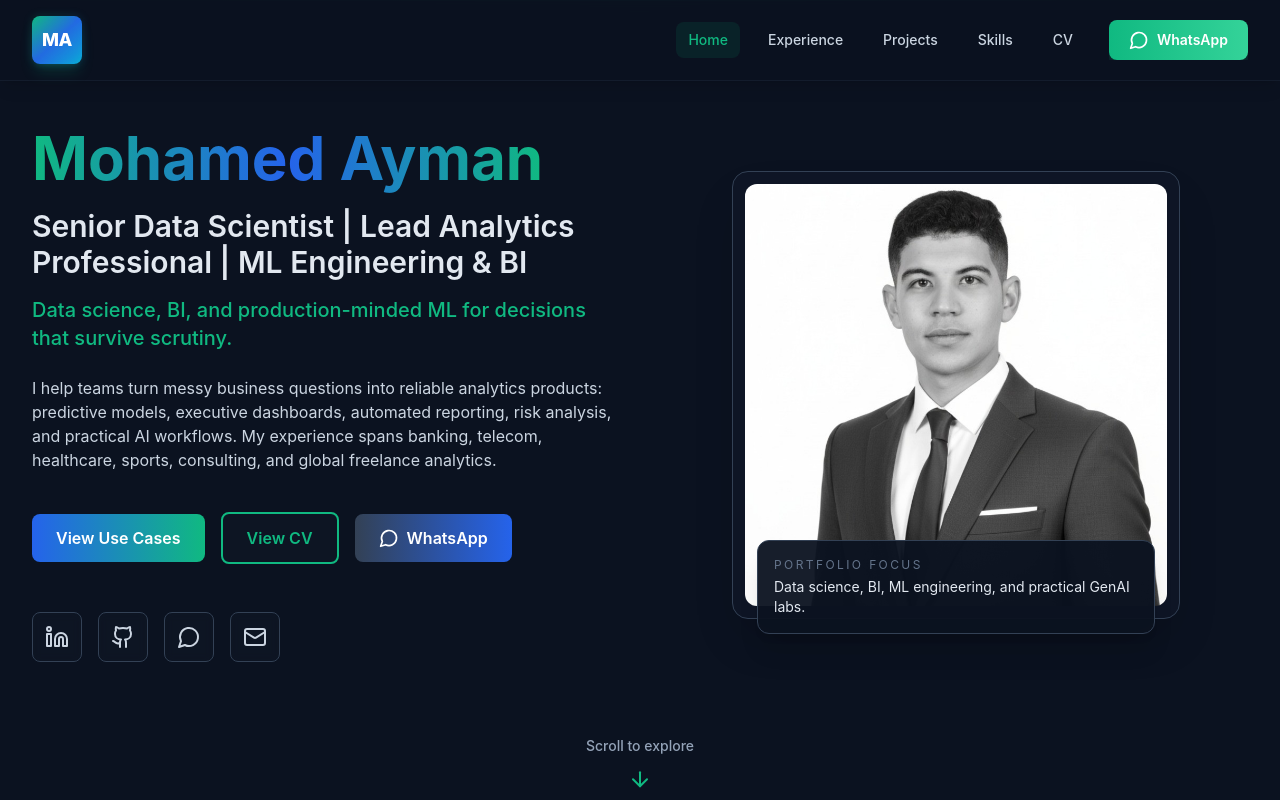
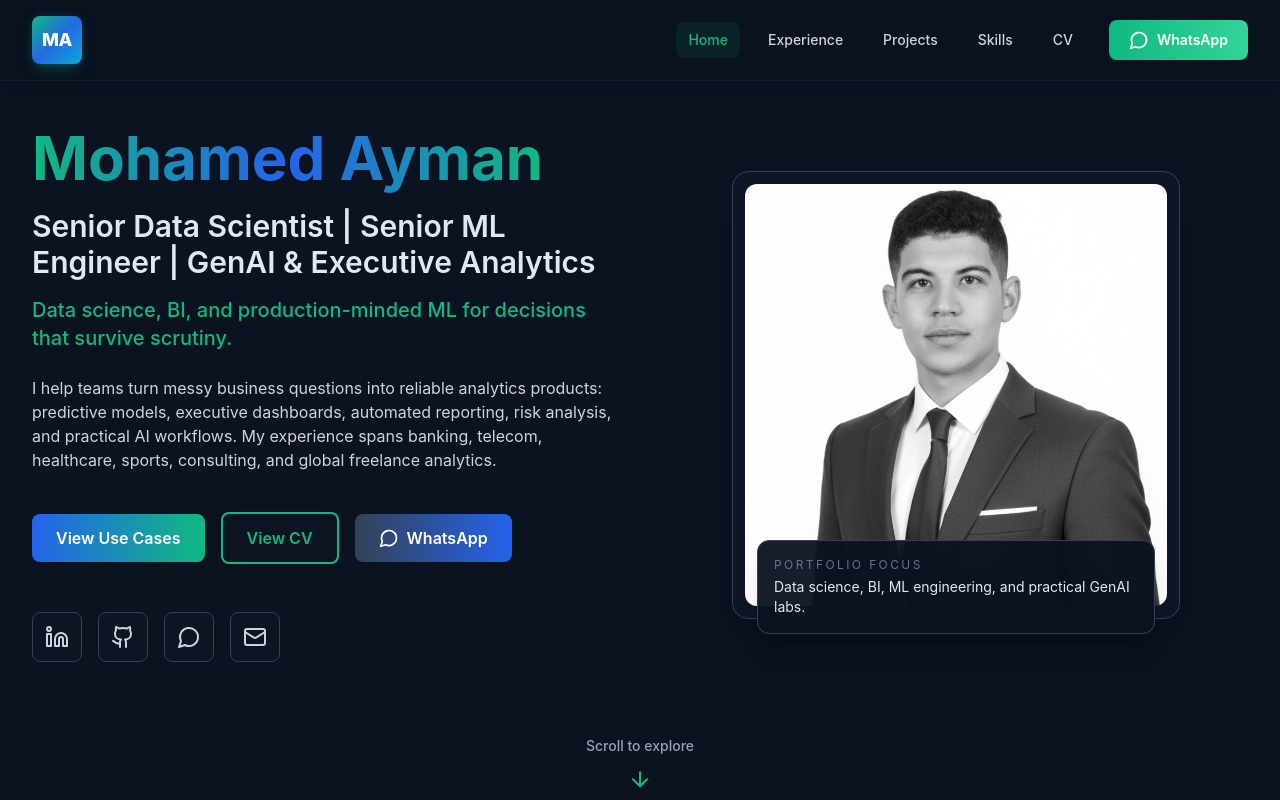
Before and after one commit to ayman-stat/ayman-stat, a Next.js app: page / in a window 1280 px wide. Shown: the top 800 px of the page. Built offline with nearby package versions, Linux system fonts and the light colour scheme.

Commit message:
Update senior positioning and resume

```diff
--- a/app/layout.tsx
+++ b/app/layout.tsx
@@ -4,12 +4,13 @@ import Header from '@/components/Header'
 import Footer from '@/components/Footer'
 
 export const metadata: Metadata = {
-  title: 'Mohamed Ayman | Senior Data Scientist & Analytics Lead',
+  title: 'Mohamed Ayman | Senior Data Scientist & Senior ML Engineer',
   description: 'Portfolio of Mohamed Ayman: senior data science, business intelligence, predictive modeling, ML engineering, and practical GenAI/cloud AI development.',
   keywords: [
     'Senior Data Scientist',
-    'Lead Data Scientist',
-    'Analytics Lead',
+    'Senior Machine Learning Engineer',
+    'Senior AI Engineer',
+    'Senior Analytics',
     'Machine Learning Engineer',
     'Business Intelligence',
     'Predictive Modeling',
@@ -20,7 +21,7 @@ export const metadata: Metadata = {
   ],
   authors: [{ name: 'Mohamed Ayman' }],
   openGraph: {
-    title: 'Mohamed Ayman | Senior Data Scientist & Analytics Lead',
+    title: 'Mohamed Ayman | Senior Data Scientist & Senior ML Engineer',
     description: 'Data science, BI, predictive modeling, ML engineering, and practical GenAI/cloud AI portfolio.',
     type: 'website',
   },
--- a/data.ts
+++ b/data.ts
@@ -79,7 +79,7 @@ export const socialLinks = {
 
 export const hero = {
   name: 'Mohamed Ayman',
-  roles: ['Senior Data Scientist', 'Lead Analytics Professional', 'ML Engineering & BI'],
+  roles: ['Senior Data Scientist', 'Senior ML Engineer', 'GenAI & Executive Analytics'],
   tagline: 'Data science, BI, and production-minded ML for decisions that survive scrutiny.',
   bio:
     'I help teams turn messy business questions into reliable analytics products: predictive models, executive dashboards, automated reporting, risk analysis, and practical AI workflows. My experience spans banking, telecom, healthcare, sports, consulting, and global freelance analytics.',
@@ -459,7 +459,7 @@ export const education: EducationItem[] = [
     institution: 'Faculty of Graduate Studies for Statistical Research, Cairo University',
     logo: '/logos/cairo-university-mark.png',
     logoAlt: 'Cairo University logo',
-    period: 'Expected 2026',
+    period: 'Expected 2027',
     status: 'In Progress',
   },
   {
```
Also changed, not shown: 2 other files (tests, documents, lock files or other folders).
